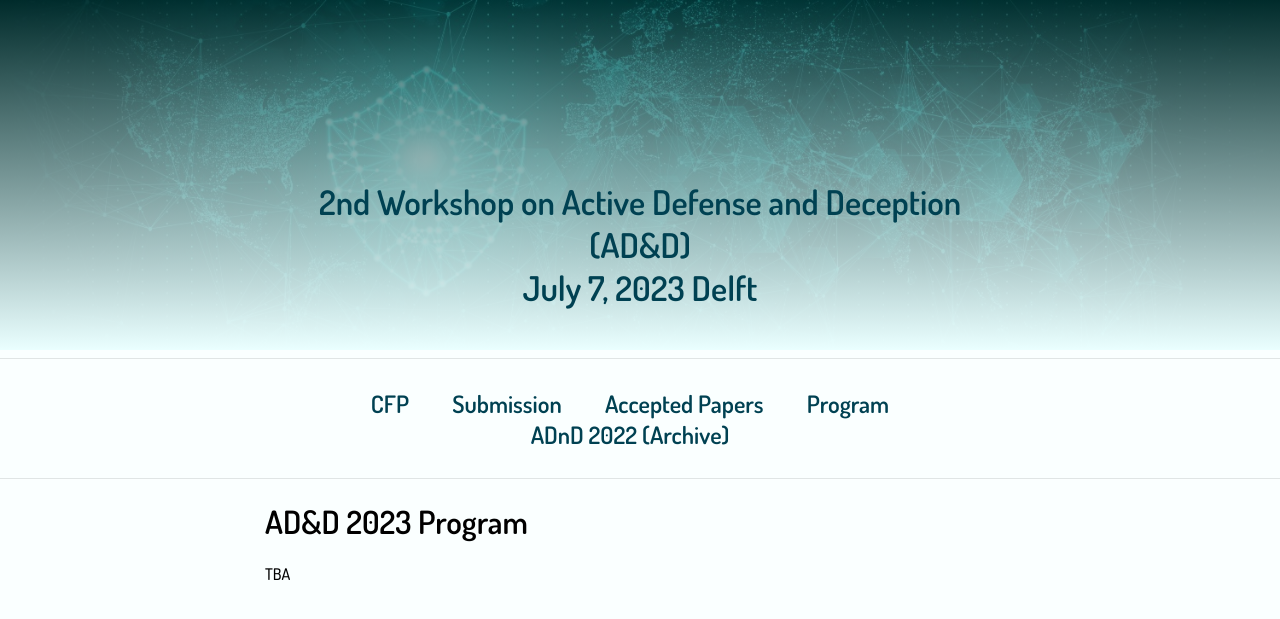
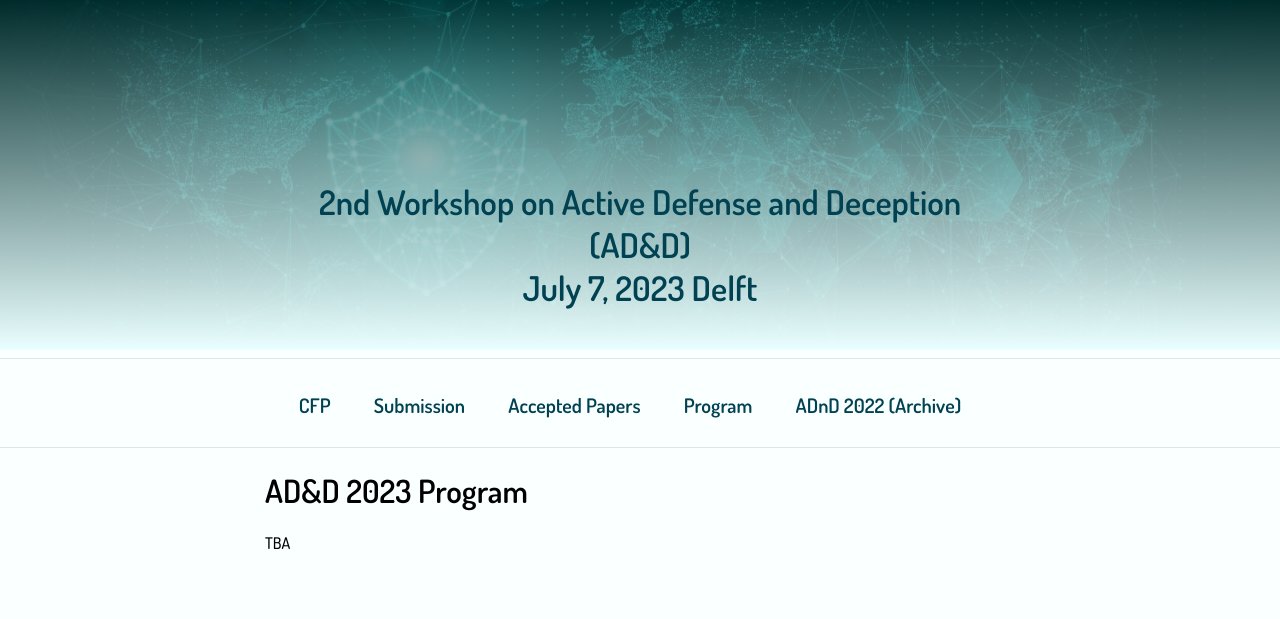
Before and after one commit to BillyPragSec/billypragsec.github.io, a Jekyll site: the page built from program_2023.md, in a window 1280 px wide. Shown: the top 619 px of the page. Built offline with Jekyll 4.4.1, drawn with Linux system fonts in a browser that asks for light colours.

Commit message:
Resized navbar elements

```diff
--- a/_layouts/default.html
+++ b/_layouts/default.html
@@ -85,9 +85,9 @@
                 {% for x in site.nav %}
                     {% if x.name == "Resume" %}
                         <li class="alignable nav-list">
-                            <a target="_blank" href="{{ x.link }}">{{ x.name }}</a>
+                            <a target="_blank" href="{{ x.link }}" style="font-size:20px;">{{ x.name }}</a>
                     {% else %}
-                        <li class="alignable nav-list"><a href="{{ x.link }}">{{ x.name }}</a>
+                        <li class="alignable nav-list"><a href="{{ x.link }}" style="font-size:20px;">{{ x.name }}</a>
                     {% endif %}
                     {% if forloop.last == false %}
                     {% endif %}
```
Also changed, not shown: archive_2022.md (+1 -1 lines), program_2023.md (+1 -1 lines).
